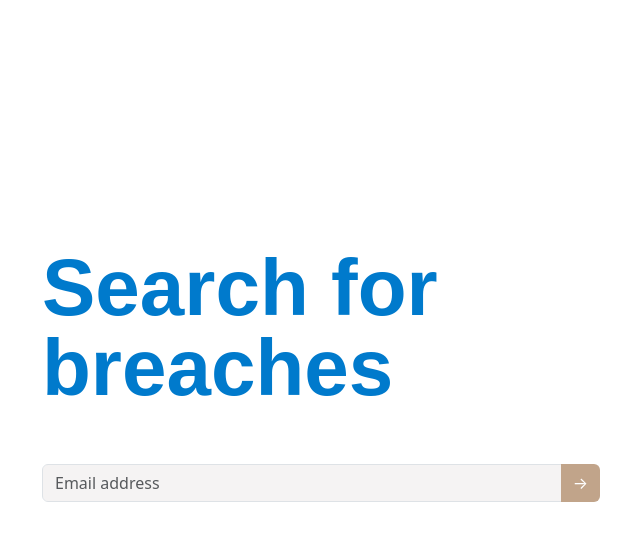
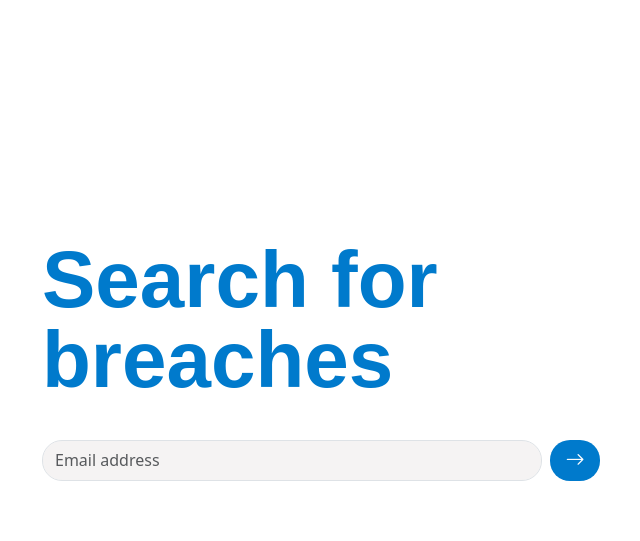
Before and after one commit to WSU-4110/PasswordLeakNotifier, a Flask app: page / in a window 1280 px wide. Shown: the top 541 px of the page, without its empty margins (40-680 px from the left). Run offline with Flask 3, Linux system fonts and the light colour scheme.

Commit message:
Changed formatting for email input

```diff
--- a/static/styles.css
+++ b/static/styles.css
@@ -2,28 +2,28 @@
 /* Email input div */
 
 .submit-btn {
-    background-color: #c1a48a;
+    background-color: #007ACC;
     color: white;
     border: none;
+    border-radius: 20px;
+    width: 50px;
 }
 
 .submit-btn:hover {
-    background-color: #a58160;
+    background-color: #0066ab;
 }
 
 .form-label{
     color: #007ACC;
     font-size: 5rem;
     line-height: 1.0;
-    margin-top: 12.5rem;
-}
-
-.input-group {
-    margin-top: 3rem;
+    margin-top: 12rem;
 }
 
 #emailInput {
     background-color: #f5f3f3;
+    width: 500px;
+    border-radius: 20px;
 }
 
 /* Results div */
--- a/templates/index.html
+++ b/templates/index.html
@@ -6,23 +6,26 @@
     <meta name="viewport" content="width=device-width, initial-scale=1.0">
     <title>Password Leak Notifier</title>
     <link href="https://cdn.jsdelivr.net/npm/bootstrap@5.3.0/dist/css/bootstrap.min.css" rel="stylesheet">
+    <link rel="stylesheet" href="https://cdn.jsdelivr.net/npm/bootstrap-icons@1.10.5/font/bootstrap-icons.css">
     <link rel="stylesheet" href="{{ url_for('static', filename='styles.css') }}">
 </head>
 
 <body class="bg-white">
     <div class="container justify-content-center mt-5">
         <form id="emailForm">
-
             <label for="emailInput" class="form-label fw-bold" style="font-family: Arial, Helvetica, sans-serif;">
                 Search for<br>breaches
             </label>
-            <div class="input-group mb-3 w-50">
+
+            <div class="d-flex mb-3" style="max-width: 900px; gap: 8px; margin-top: 2rem;">
                 <input type="email" class="form-control" placeholder="Email address" id="emailInput">
-                <!-- input type="email" automatically checks email validity -->
-                <button class="btn submit-btn" type="submit">→</button>
+                <!-- input type "email" automatically checks email validity -->
+                <button class="btn submit-btn" type="submit">
+                    <i class="bi bi-arrow-right" style="font-size: 1.2rem;"></i>
+                </button>
             </div>
+        </form>
 
-        </form>
     </div>
 
     <!-- d-none divs will remain hidden until needed. script.js will remove the d-none class when a valid email is submitted. -->
```
